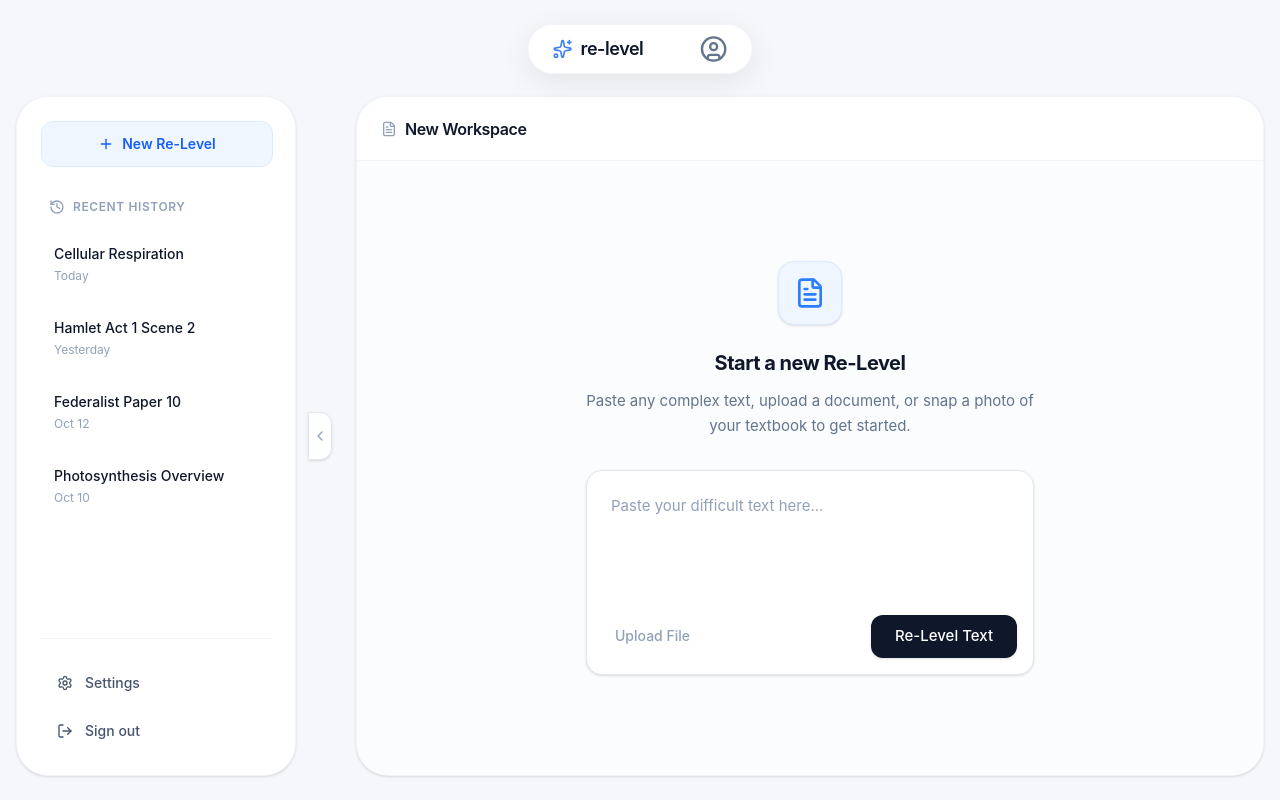
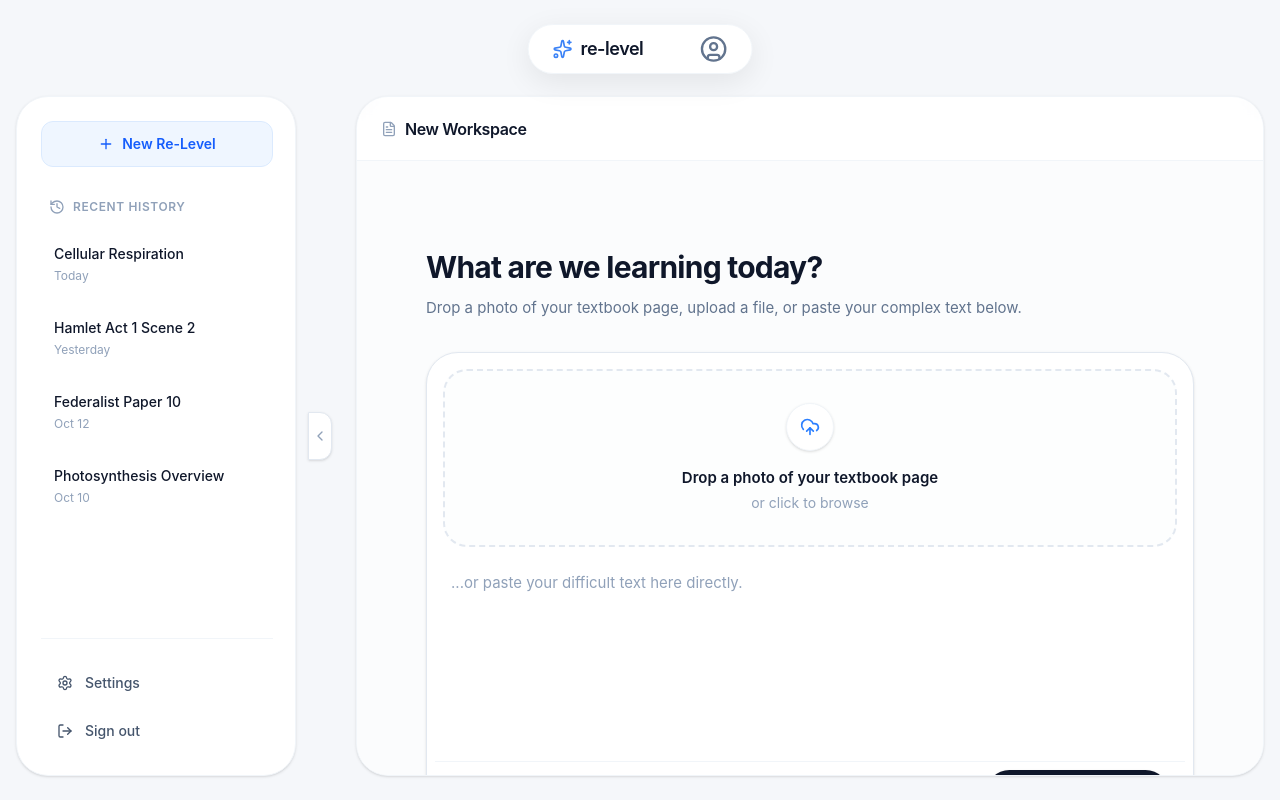
Before and after one commit to bhaveshpatil093/re-level, a React (Vite) app: page /app in a window 1280 px wide. Built offline with nearby package versions, Linux system fonts and the light colour scheme.

Commit message:
Build robust input panel with drag-and-drop support

```diff
--- a/src/pages/AppPage.jsx
+++ b/src/pages/AppPage.jsx
@@ -1,10 +1,36 @@
 import React, { useState } from 'react';
 import { Navbar } from '../components/Navbar';
-import { History, Plus, ChevronLeft, ChevronRight, FileText, Settings, LogOut } from 'lucide-react';
+import { History, Plus, ChevronLeft, ChevronRight, FileText, Settings, LogOut, UploadCloud, Image as ImageIcon, X, Sparkles } from 'lucide-react';
 import { motion } from 'framer-motion';
 
 export default function AppPage() {
   const [sidebarOpen, setSidebarOpen] = useState(true);
+  const [uploadedImage, setUploadedImage] = useState(null);
+  const [inputText, setInputText] = useState("");
+  const [isDragging, setIsDragging] = useState(false);
+
+  const handleDragOver = (e) => {
+    e.preventDefault();
+    setIsDragging(true);
+  };
+
+  const handleDragLeave = () => {
+    setIsDragging(false);
+  };
+
+  const handleDrop = (e) => {
+    e.preventDefault();
+    setIsDragging(false);
+    if (e.dataTransfer.files && e.dataTransfer.files[0]) {
+      setUploadedImage(URL.createObjectURL(e.dataTransfer.files[0]));
+    }
+  };
+
+  const handleFileChange = (e) => {
+    if (e.target.files && e.target.files[0]) {
+      setUploadedImage(URL.createObjectURL(e.target.files[0]));
+    }
+  };
 
   // Mock history data
   const history = [
@@ -84,30 +110,75 @@ export default function AppPage() {
           </div>
 
           {/* Workspace Area */}
-          <div className="flex-1 bg-slate-50/50 p-6 lg:p-10 overflow-y-auto flex items-center justify-center">
-            <div className="text-center max-w-md w-full">
-              <div className="w-16 h-16 bg-blue-50 text-blue-500 rounded-2xl flex items-center justify-center mx-auto mb-6 shadow-sm border border-blue-100">
-                <FileText className="w-8 h-8" />
+          <div className="flex-1 bg-slate-50/50 p-6 lg:p-10 overflow-y-auto">
+            <div className="max-w-3xl mx-auto w-full pt-8 lg:pt-12 pb-20">
+              <div className="mb-8 text-center md:text-left">
+                <h3 className="text-3xl font-bold text-navy mb-3">What are we learning today?</h3>
+                <p className="text-slate-500 text-[15px]">
+                  Drop a photo of your textbook page, upload a file, or paste your complex text below.
+                </p>
               </div>
-              <h3 className="text-xl font-bold text-navy mb-3">Start a new Re-Level</h3>
-              <p className="text-slate-500 mb-8 leading-relaxed text-[15px]">
-                Paste any complex text, upload a document, or snap a photo of your textbook to get started.
-              </p>
 
-              <div className="bg-white p-2 rounded-2xl shadow-sm border border-slate-200 flex flex-col gap-2 focus-within:border-blue-300 focus-within:ring-4 focus-within:ring-blue-50 transition-all duration-200 hover:shadow-md">
-                <textarea
-                  className="w-full h-32 resize-none bg-transparent outline-none p-4 text-slate-700 placeholder-slate-400 text-[15px]"
-                  placeholder="Paste your difficult text here..."
-                ></textarea>
-                <div className="flex justify-between items-center px-2 pb-2">
-                  <button className="text-slate-400 hover:text-navy px-3 py-2 text-sm font-medium transition-colors rounded-lg hover:bg-slate-50">
-                    Upload File
-                  </button>
-                  <button className="bg-navy text-white px-6 py-2.5 rounded-xl font-medium text-[15px] hover:bg-slate-800 transition-colors shadow-sm hover:shadow active:scale-95 duration-200">
-                    Re-Level Text
+              <div className="bg-white rounded-[2rem] shadow-sm border border-slate-200 p-2 overflow-hidden flex flex-col focus-within:border-blue-300 focus-within:ring-4 focus-within:ring-blue-50 transition-all duration-300">
+
+                {/* Drag & Drop Zone */}
+                {!uploadedImage ? (
+                  <div
+                    onDragOver={handleDragOver}
+                    onDragLeave={handleDragLeave}
+                    onDrop={handleDrop}
+                    className={`m-2 border-2 border-dashed rounded-[1.5rem] p-8 text-center transition-colors flex flex-col items-center justify-center cursor-pointer ${isDragging ? 'border-blue-500 bg-blue-50/50' : 'border-slate-200 hover:bg-slate-50 hover:border-slate-300 bg-slate-50/30'}`}
+                    onClick={() => document.getElementById('file-upload').click()}
+                  >
+                    <input type="file" id="file-upload" className="hidden" accept="image/*" onChange={handleFileChange} />
+                    <div className="w-12 h-12 bg-white rounded-full flex items-center justify-center shadow-sm border border-slate-100 mb-4 text-blue-500">
+                      <UploadCloud className="w-5 h-5" />
+                    </div>
+                    <p className="font-semibold text-navy text-[15px]">Drop a photo of your textbook page</p>
+                    <p className="text-slate-400 text-sm mt-1">or click to browse</p>
+                  </div>
+                ) : (
+                  <div className="m-2 p-4 bg-slate-50 rounded-[1.5rem] border border-slate-100 flex items-start gap-4 relative">
+                    <div className="w-24 h-24 bg-slate-200 rounded-xl overflow-hidden shrink-0 border border-slate-200 shadow-sm">
+                      <img src={uploadedImage} alt="Uploaded text" className="w-full h-full object-cover" />
+                    </div>
+                    <div className="flex-1 pt-2 pr-10">
+                      <h4 className="font-semibold text-navy text-[15px] flex items-center gap-2">
+                        <ImageIcon className="w-4 h-4 text-slate-400" /> Image uploaded successfully
+                      </h4>
+                      <p className="text-slate-500 text-sm mt-1">We'll extract the text from this image when you click Re-Level.</p>
+                    </div>
+                    <button
+                      onClick={() => setUploadedImage(null)}
+                      className="absolute top-4 right-4 p-2 bg-white text-slate-400 hover:text-rose-500 rounded-full shadow-sm border border-slate-100 hover:bg-rose-50 transition-colors"
+                    >
+                      <X className="w-4 h-4" />
+                    </button>
+                  </div>
+                )}
+
+                {/* Textarea */}
+                <div className="p-4 flex-1">
+                  <textarea
+                    value={inputText}
+                    onChange={(e) => setInputText(e.target.value)}
+                    className="w-full min-h-[160px] resize-none bg-transparent outline-none text-slate-700 placeholder-slate-400 text-[15px] leading-relaxed"
+                    placeholder="...or paste your difficult text here directly."
+                  ></textarea>
+                </div>
+
+                {/* Footer Toolbar */}
+                <div className="flex justify-between items-center px-4 pb-4 pt-2 border-t border-slate-100 mt-2">
+                  <div className="text-xs text-slate-400 font-medium bg-slate-50 px-3 py-1.5 rounded-lg border border-slate-100">
+                    {inputText.length} characters
+                  </div>
+                  <button className="bg-navy text-white px-8 py-3 rounded-full font-bold text-[15px] hover:bg-blue-600 shadow-sm hover:shadow-lg hover:-translate-y-0.5 active:scale-95 transition-all duration-200 flex items-center gap-2">
+                    <Sparkles className="w-4 h-4 text-blue-300" />
+                    Re-Level this
                   </button>
                 </div>
               </div>
+
             </div>
           </div>
         </div>
```
